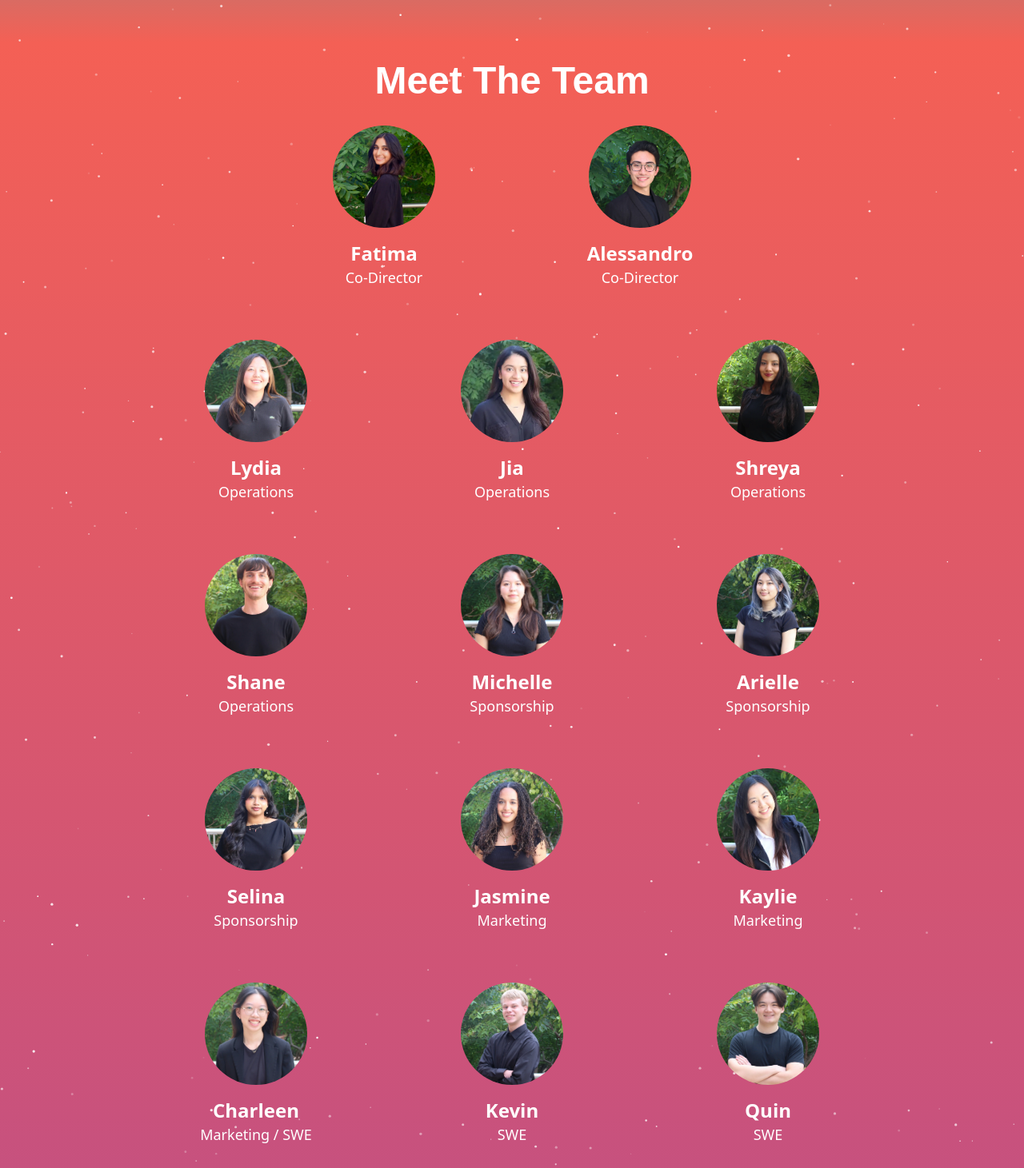
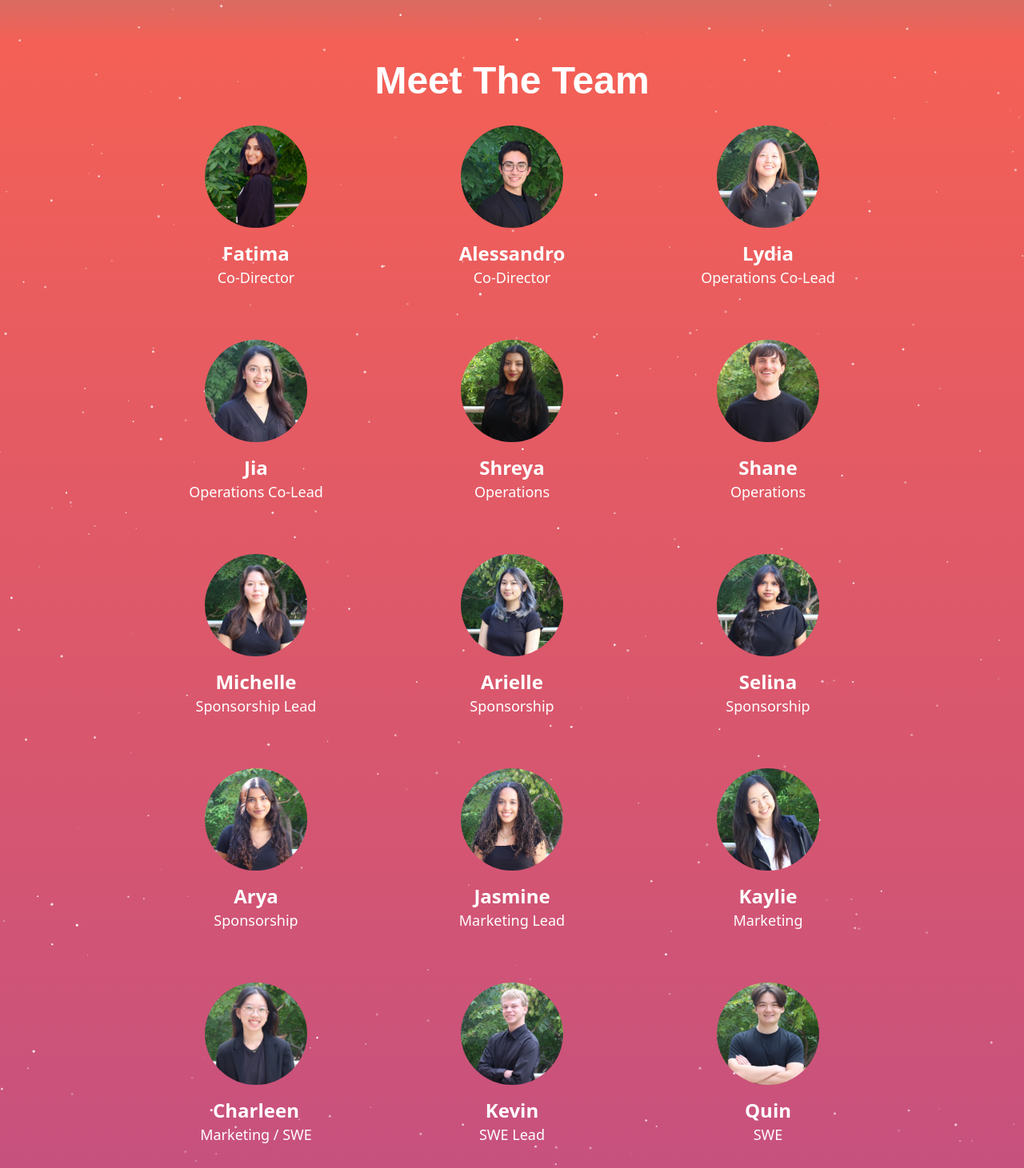
Before and after one commit to Rose-Hacks/rosehack-2026, a Next.js app: page / in a window 1280 px wide. Shown: the part 1260-2721 px from the top of the page at 80% size. Built offline with nearby package versions, Linux system fonts and the light colour scheme; a web font is replaced by a local one.

Commit message:
remove invalid form options, add missing team, fix buttons

```diff
--- a/src/components/form/form/index.jsx
+++ b/src/components/form/form/index.jsx
@@ -35,7 +35,7 @@ const Form = ({
   );
 
   return (
-    <div className="overflow-scroll-y font-poppins absolute flex w-full flex-col items-center bg-gradient-to-b from-[#FA938C] to-[#456F74]">
+    <div className="overflow-scroll-y font-poppins absolute flex h-full w-full flex-col items-center overflow-x-hidden bg-gradient-to-b from-[#FA938C] to-[#456F74]">
       <Image
         src={leafVine}
         className="absolute left-12 z-10 scale-[1] md:scale-[2]"
--- a/src/components/judging/start/form.jsx
+++ b/src/components/judging/start/form.jsx
@@ -4,7 +4,7 @@ import Questions from "./questions";
 const Form = ({ object, setObject, header, fields, onSubmit, round }) => {
   const [loading, setLoading] = useState(false);
   return (
-    <div className="overflow-scroll-y font-poppins flex h-full w-full flex-col items-center">
+    <div className="overflow-scroll-y font-poppins flex h-full w-full flex-col items-center overflow-x-hidden">
       <div className="flex w-full flex-col items-center md:w-1/2 md:pb-12 md:pt-5 xl:w-1/3">
         <div className="m-0 flex w-full justify-between bg-hackathon-blue-100 px-4 py-4 text-xl font-semibold text-white md:rounded-t">
           <p>JUDGING</p>
--- a/src/components/live/landing.tsx
+++ b/src/components/live/landing.tsx
@@ -72,7 +72,7 @@ const Landing = () => {
       <Image
         src={light}
         alt="light"
-        className="absolute -bottom-5 right-20 z-40 hidden scale-[0.7] sm:block"
+        className="absolute -bottom-5 right-20 z-20 hidden scale-[0.7] sm:block"
       />
       <Image
         src={tree2}
--- a/src/components/live/landing/content.tsx
+++ b/src/components/live/landing/content.tsx
@@ -21,22 +21,26 @@ const Content = () => {
           />
         </div>
         <div className="flex-col md:flex-row">
-          <div className="z-50 grid grid-cols-1 items-center justify-center gap-3 px-5 py-1 font-rosehack-alt duration-200 hover:scale-105">
-            <Button className="border-rosehack-white/30 hover:border-rosehack-white/40 flex items-center justify-center rounded-xl border-4 bg-rosehack-yellow px-10 text-xl text-gray-800 duration-150 hover:cursor-pointer hover:bg-rosehack-yellow/80">
-              <Link href="/apply/participant">Apply Now!</Link>
-            </Button>
+          <div className="items-center justify-center gap-3 px-5 py-1 font-rosehack-alt duration-200 hover:scale-105">
+            <Link href="/apply/participant">
+              <Button className="border-rosehack-white/30 hover:border-rosehack-white/40 flex w-full items-center justify-center rounded-xl border-4 bg-rosehack-yellow px-10 text-xl text-gray-800 duration-150 hover:cursor-pointer hover:bg-rosehack-yellow/80">
+                Apply Now!
+              </Button>
+            </Link>
           </div>
-          <div className="z-50 grid grid-cols-1 items-center justify-center gap-3 px-5 py-1 font-rosehack-alt duration-200 hover:scale-105">
-            <Button className="border-rosehack-white/30 hover:border-rosehack-white/40 flex items-center justify-center rounded-xl border-4 bg-rosehack-yellow px-10 text-xl text-gray-800 duration-150 hover:cursor-pointer hover:bg-rosehack-yellow/80">
-              <Link target="_blank" href="/sponsorship/Packet.pdf">
+          <div className="items-center justify-center gap-3 px-5 py-1 font-rosehack-alt duration-200 hover:scale-105">
+            <Link target="_blank" href="/sponsorship/Packet.pdf">
+              <Button className="border-rosehack-white/30 hover:border-rosehack-white/40 flex w-full items-center justify-center rounded-xl border-4 bg-rosehack-yellow px-10 text-xl text-gray-800 duration-150 hover:cursor-pointer hover:bg-rosehack-yellow/80">
                 Sponsorship Packet
-              </Link>
-            </Button>
+              </Button>
+            </Link>
           </div>
-          <div className="z-50 grid grid-cols-1 items-center justify-center gap-3 px-5 py-1 font-rosehack-alt duration-200 hover:scale-105">
-            <Button className="border-rosehack-white/30 hover:border-rosehack-white/40 flex items-center justify-center rounded-xl border-4 bg-rosehack-yellow px-10 text-xl text-gray-800 duration-150 hover:cursor-pointer hover:bg-rosehack-yellow/80">
-              <Link href="/judge/register">Judge Application</Link>
-            </Button>
+          <div className="items-center justify-center gap-3 px-5 py-1 font-rosehack-alt duration-200 hover:scale-105">
+            <Link target="_blank" href="/judge/register">
+              <Button className="border-rosehack-white/30 hover:border-rosehack-white/40 flex w-full items-center justify-center rounded-xl border-4 bg-rosehack-yellow px-10 text-xl text-gray-800 duration-150 hover:cursor-pointer hover:bg-rosehack-yellow/80">
+                Judge Application
+              </Button>
+            </Link>
           </div>
         </div>
 
--- a/src/components/live/team.tsx
+++ b/src/components/live/team.tsx
@@ -3,8 +3,6 @@ import Member from "./member";
 import Teams from "@/data/team";
 
 const Team = () => {
-  const directors = Teams.slice(0, 2);
-  const leads = Teams.slice(2);
   return (
     <div
       className="h-auto py-2 md:py-6"
@@ -16,17 +14,7 @@ const Team = () => {
         <Title>Meet The Team</Title>
       </div>
       <div className="mx-4 flex flex-col place-items-center md:mx-8 md:flex-row md:flex-wrap md:items-center md:justify-center">
-        {directors.map(({ name, image, role }, index) => (
-          <div
-            key={index}
-            className="relative z-20 m-2 flex w-10/12 flex-col items-center justify-center lg:w-1/4"
-          >
-            <Member name={name} role={role} image={image} />
-          </div>
-        ))}
-      </div>
-      <div className="mx-4 flex flex-col place-items-center md:mx-8 md:flex-row md:flex-wrap md:items-center md:justify-center">
-        {leads.map(({ name, image, role }, index) => (
+        {Teams.map(({ name, image, role }, index) => (
           <div
             key={index}
             className="relative z-20 m-2 flex w-10/12 flex-col items-center justify-center lg:w-1/4"
--- a/src/data/form/information.ts
+++ b/src/data/form/information.ts
@@ -1,8 +1,6 @@
 export const SHIRTS = ["XS", "S", "M", "L", "XL", "XXL"];
 
 export const GRADES = [
-  "Less than High School",
-  "High School",
   "Undergraduate",
   "Graduate (Masters, Doctoral, etc)",
   "Code School / Bootcamp",
@@ -14,7 +12,7 @@ export const GRADES = [
 
 export const GENDERS = ["Female", "Male", "Nonbinary", "Other"];
 
-export const AGES = ["<16", "16", "17", "18", "19", "20", "21", "22", "23+"];
+export const AGES = ["18", "19", "20", "21", "22", "23+"];
 
 export const MAJORS = [
   "Accounting",
--- a/src/data/team.ts
+++ b/src/data/team.ts
@@ -2,6 +2,7 @@ import { StaticImageData } from "next/image";
 
 import Alessandro from "@/public/engineering/landing/headshots/Alessandro.webp";
 import Arielle from "@/public/engineering/landing/headshots/Arielle.webp";
+import Arya from "@/public/engineering/landing/headshots/Arya.webp";
 import Charleen from "@/public/engineering/landing/headshots/Charleen.webp";
 import Fatima from "@/public/engineering/landing/headshots/Fatima.webp";
 import Jasmine from "@/public/engineering/landing/headshots/Jasmine.webp";
@@ -35,12 +36,12 @@ const Teams: Team[] = [
   {
     name: "Lydia",
     image: Lydia,
-    role: "Operations",
+    role: "Operations Co-Lead",
   },
   {
     name: "Jia",
     image: Jia,
-    role: "Operations",
+    role: "Operations Co-Lead",
   },
   {
     name: "Shreya",
@@ -55,7 +56,7 @@ const Teams: Team[] = [
   {
     name: "Michelle",
     image: Michelle,
-    role: "Sponsorship",
+    role: "Sponsorship Lead",
   },
   {
     name: "Arielle",
@@ -68,9 +69,14 @@ const Teams: Team[] = [
     role: "Sponsorship",
   },
   {
+    name: "Arya",
+    image: Arya,
+    role: "Sponsorship",
+  },
+  {
     name: "Jasmine",
     image: Jasmine,
-    role: "Marketing",
+    role: "Marketing Lead",
   },
   {
     name: "Kaylie",
@@ -85,7 +91,7 @@ const Teams: Team[] = [
   {
     name: "Kevin",
     image: Kevin,
-    role: "SWE",
+    role: "SWE Lead",
   },
   {
     name: "Quin",
```
Also changed, not shown: public/engineering/landing/headshots/Arya.webp (added).
